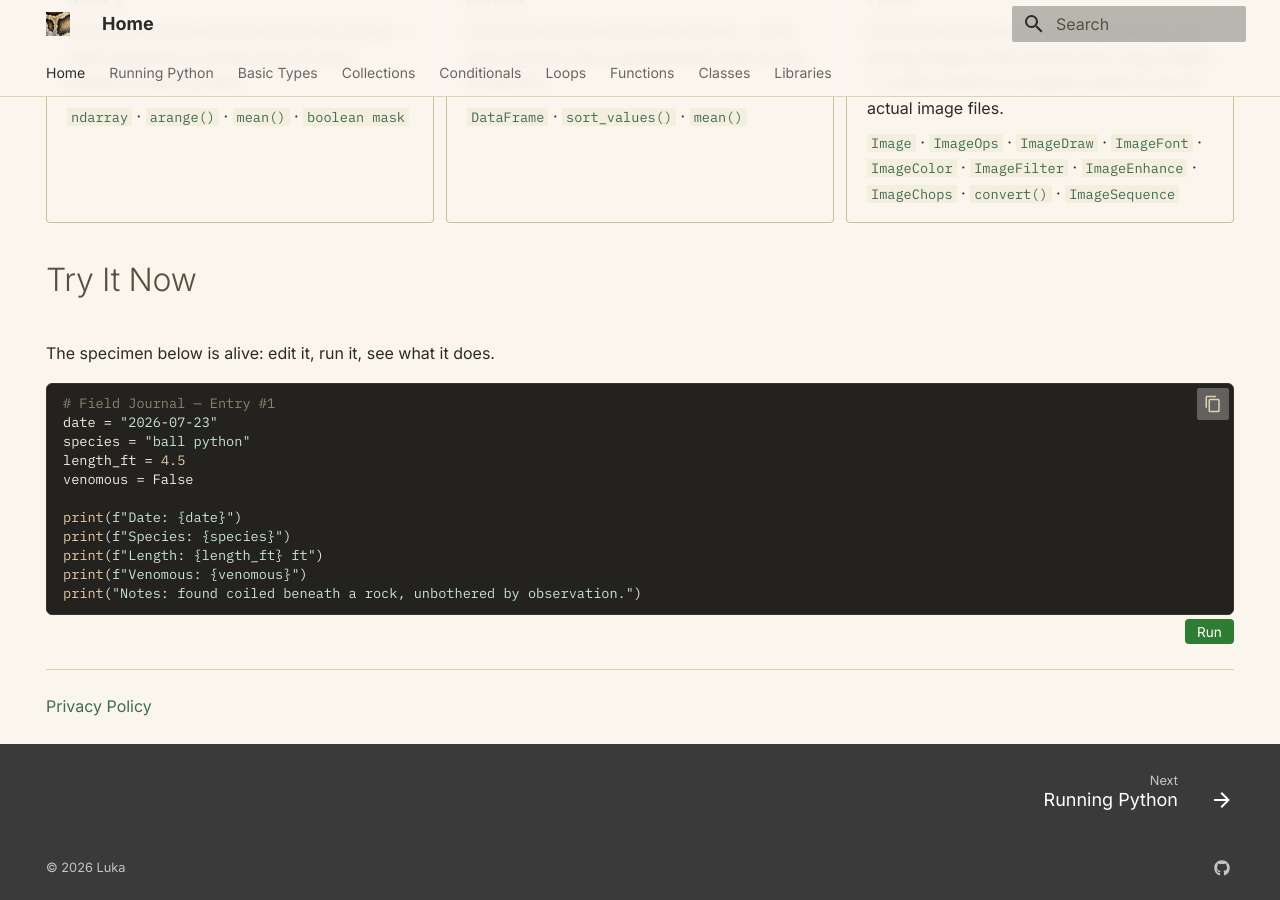
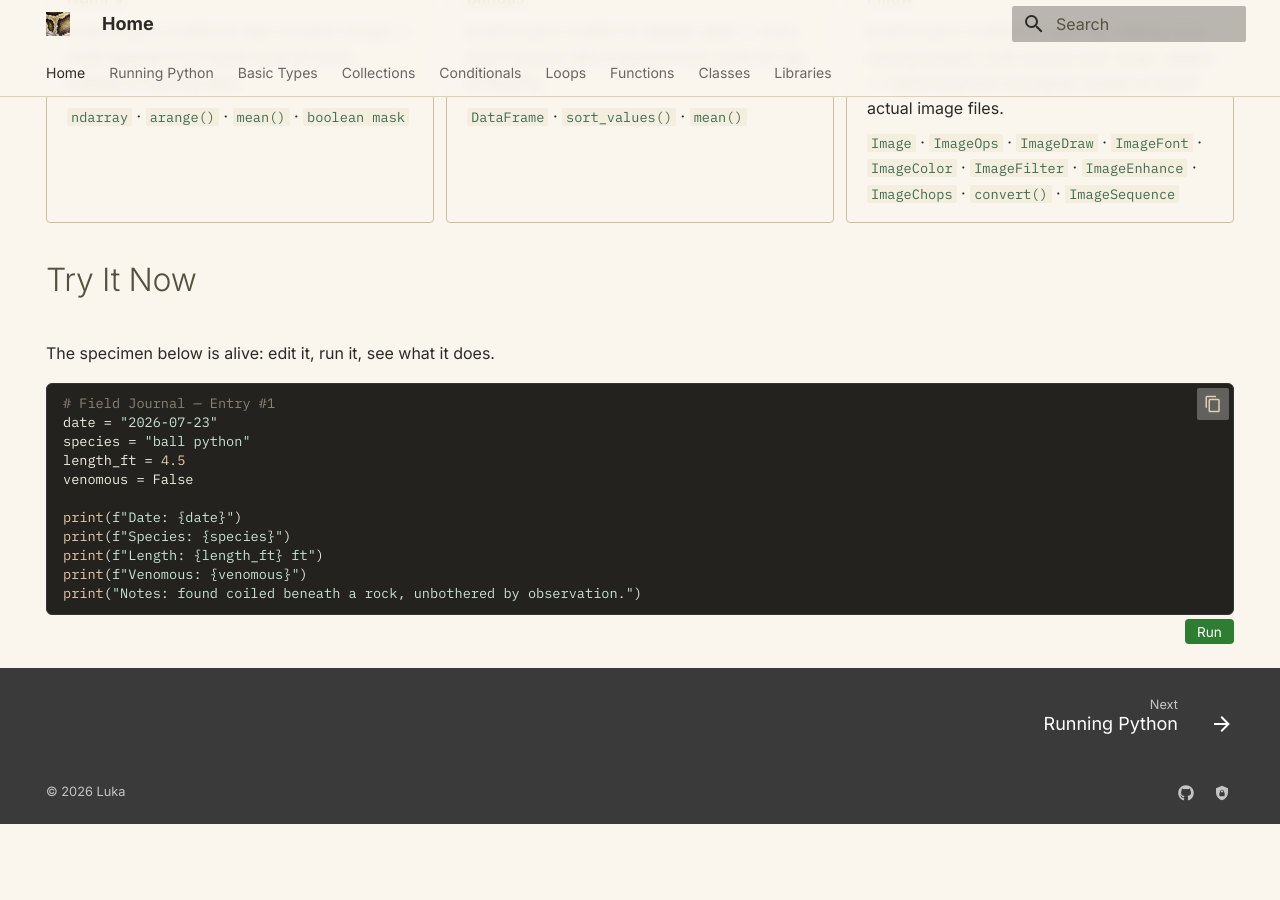
Before and after one commit to luka-sherman/python-field-guide, an MkDocs documentation site: the page built from docs/index.md, in a window 1280 px wide and 900 px high, scrolled down 2191 px. Built offline with MkDocs 1.6.1 and Material for MkDocs 9.7.7, drawn with Linux system fonts in a browser that asks for light colours; nearby versions of some CDN libraries; after the commit the page ends 3015 px from its top, so only the background shows below that.

Commit message:
move privacy policy to footer

````diff
--- a/docs/index.md
+++ b/docs/index.md
@@ -157,7 +157,3 @@ print(f"Length: {length_ft} ft")
 print(f"Venomous: {venomous}")
 print("Notes: found coiled beneath a rock, unbothered by observation.")
 ```
-
----
-
-[Privacy Policy](privacy.md)
--- a/mkdocs.yml
+++ b/mkdocs.yml
@@ -21,9 +21,6 @@ nav:
           - NumPy: numpy.md
           - pandas: pandas.md
           - Pillow: pillow.md
-
-not_in_nav: |
-  privacy.md
 
 theme:
   name: material
@@ -72,6 +69,9 @@ extra:
   social:
     - icon: fontawesome/brands/github
       link: https://github.com/luka-sherman/python-field-guide
+    - icon: material/shield-lock
+      link: /privacy/
+      name: Privacy policy
 
 extra_css:
   - stylesheets/extra.css
````
